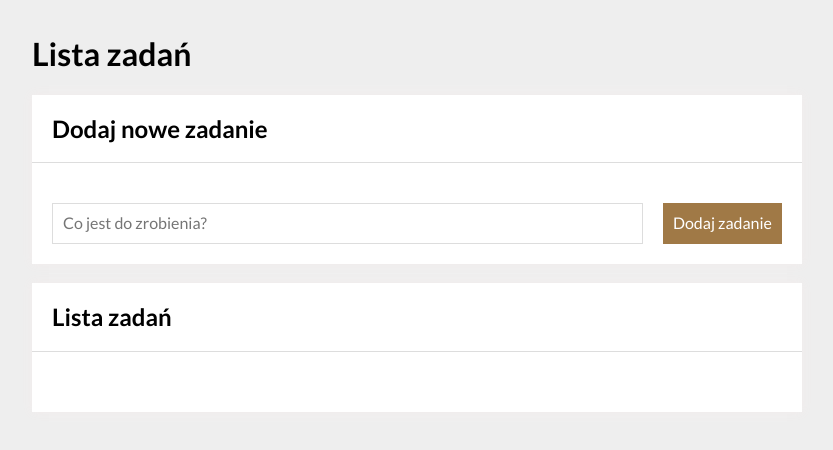
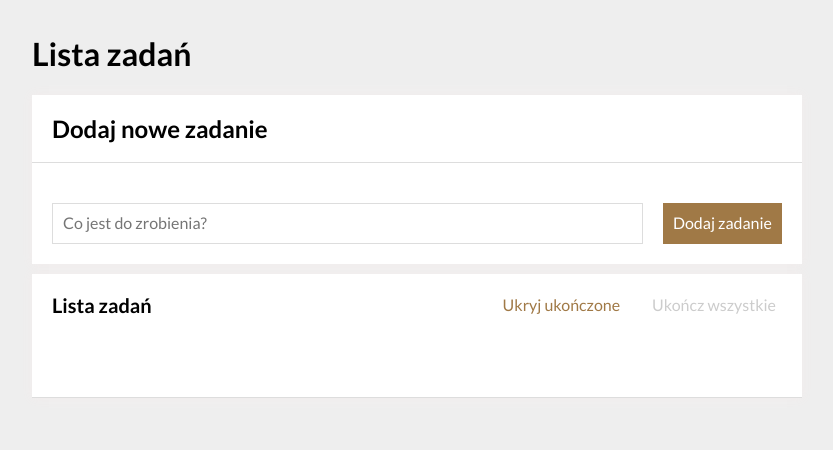
Before and after one commit to TIOcassi/to-do-list, a plain HTML site: page index.html in a window 1280 px wide. Shown: the whole page, without its empty margins (223-1056 px from the left). Drawn offline with nearby package versions, Linux system fonts and the light colour scheme.

Commit message:
added new style and fill 2nd section new data

```diff
--- a/index.html
+++ b/index.html
@@ -16,6 +16,7 @@
     <link rel="stylesheet" href="css/section.css">
     <link rel="stylesheet" href="css/form.css">
     <link rel="stylesheet" href="css/tasks.css">
+    <link rel="stylesheet" href="css/buttons.css">
     <script defer src="js/script.js"></script>
     <link href="https://fonts.googleapis.com/css2?family=Lato:wght@400;700&display=swap" rel="stylesheet">
 </head>
@@ -35,12 +36,23 @@
                 </form>
             </div>
 
+
         </section>
         <section class="section">
-            <h2 class="section__header">Lista zadań</h2>
-            <div class="section__body">
-                <ul class="tasks js-tasks"></ul>
-            </div>
+            <header class="section__header">
+                <h2 class="section__title">Lista zadań</h2>
+                <div class="buttons js-buttons">
+                    <button class="buttons__button js-toggleHideDoneTasks">
+                        Ukryj ukończone
+                    </button>
+                    <button class="buttons__button js-markAllDone" disabled>
+                        Ukończ wszystkie
+                    </button>
+                </div>
+                <div class="section__body">
+                    <ul class="tasks js-tasks"></ul>
+                </div>
+            </header>
         </section>
     </main>
 
```
